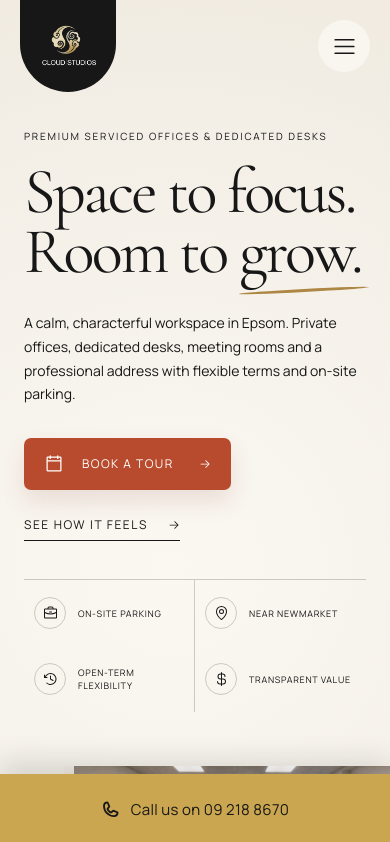
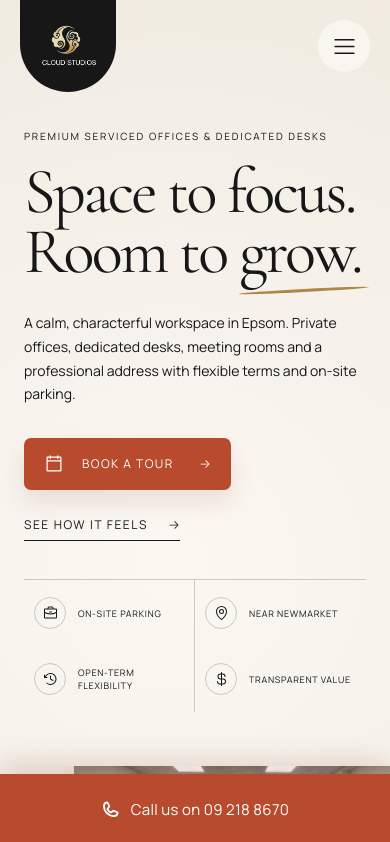
Before and after one commit to littlekidd020/cloud-studios, a React (Vite) app: page / in a window 390 px wide. Shown: the top 842 px of the page. Built offline with nearby package versions, Linux system fonts and the light colour scheme.

Commit message:
style: align mobile call bar with CTA palette

```diff
--- a/src/styles.css
+++ b/src/styles.css
@@ -414,8 +414,8 @@ em { position: relative; color: inherit; font-style: italic; font-weight: 400; }
   .footer-links > div:last-child { grid-column: 1 / -1; }
   .footer-base { display: grid; gap: 10px; }
   .site-footer { padding-bottom: calc(106px + env(safe-area-inset-bottom)); }
-  .mobile-call-bar { position: fixed; z-index: 45; right: 0; bottom: 0; left: 0; min-height: 70px; display: flex; align-items: center; justify-content: center; gap: 11px; padding: 18px 24px max(18px, env(safe-area-inset-bottom)); color: var(--ink); background: #caa650; box-shadow: 0 -10px 30px rgba(23,23,23,.16); font-size: 15px; line-height: 1; font-weight: 700; letter-spacing: .02em; transition: transform .22s cubic-bezier(.25,1,.5,1), background-color .2s ease; }
-  .mobile-call-bar:hover { background: #d6b45d; }
+  .mobile-call-bar { position: fixed; z-index: 45; right: 0; bottom: 0; left: 0; min-height: 70px; display: flex; align-items: center; justify-content: center; gap: 11px; padding: 18px 24px max(18px, env(safe-area-inset-bottom)); color: white; background: var(--terracotta); box-shadow: 0 -10px 30px rgba(121,50,30,.2); font-size: 15px; line-height: 1; font-weight: 700; letter-spacing: .02em; transition: transform .22s cubic-bezier(.25,1,.5,1), background-color .2s ease; }
+  .mobile-call-bar:hover { background: #a43e25; }
   .mobile-call-bar.is-suppressed { pointer-events: none; transform: translate3d(0, 110%, 0); }
   .mobile-call-bar svg { width: 19px; height: 19px; }
 }
```
Also changed, not shown: 1 other file (tests, documents, lock files or other folders).
